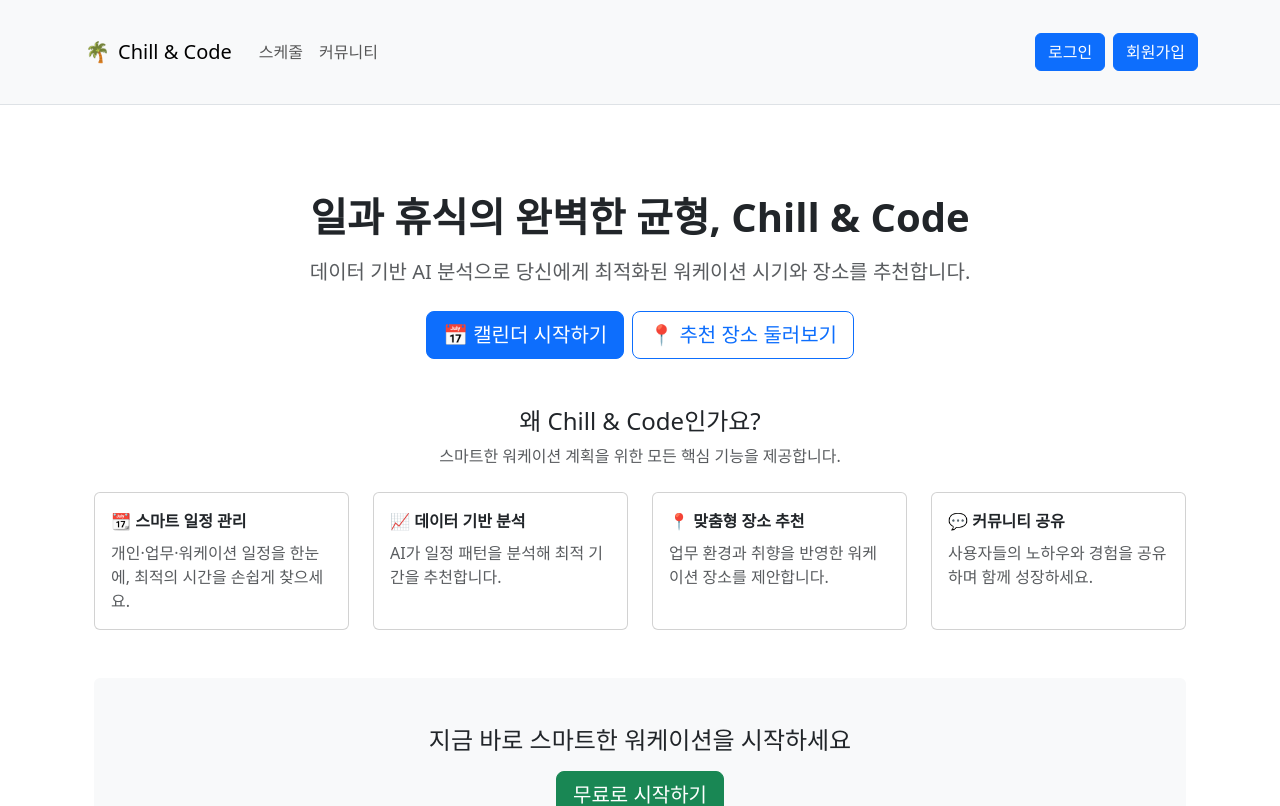
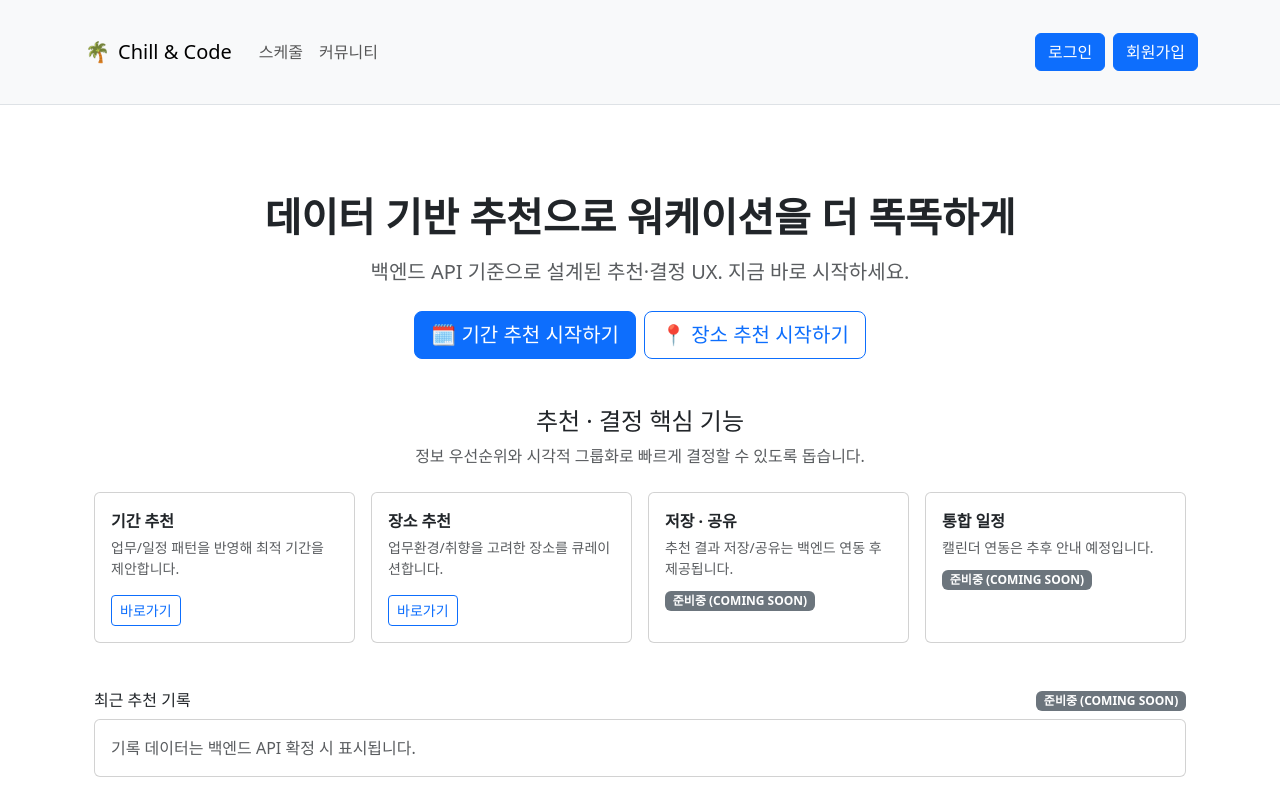
Before and after one commit to ssafy-chill-and-code/chill_and_code, a Vue app in the folder frontend/chill-and-code-fe/: page / in a window 1280 px wide. Shown: the top 806 px of the page. Built offline with nearby package versions, Linux system fonts and the light colour scheme; no server answers.

Commit message:
feat: 메인 화면 재구성 및 추천 진입 동선 강조 기간/장소 추천 CTA를 최상단에 배치하고, 동적 섹션(최근 추천/저장·공유/캘린더)은 준비중으로 명시. 기존 내용은 새로운 요구사항 기준으로 교체.

```diff
--- a/frontend/chill-and-code-fe/src/views/HomeView.vue
+++ b/frontend/chill-and-code-fe/src/views/HomeView.vue
@@ -1,54 +1,71 @@
 <template>
   <div class="container py-5">
-    <!-- Hero Section -->
+    <!-- Hero: 추천 플로우 진입 동선 우선 노출 -->
     <section class="text-center mb-5">
-      <h1 class="display-6 fw-semibold mb-3">일과 휴식의 완벽한 균형, Chill & Code</h1>
-      <p class="lead text-muted mb-4">데이터 기반 AI 분석으로 당신에게 최적화된 워케이션 시기와 장소를 추천합니다.</p>
-      <div class="d-flex justify-content-center gap-2">
-        <RouterLink class="btn btn-primary btn-lg" to="/schedule">📅 캘린더 시작하기</RouterLink>
-        <RouterLink class="btn btn-outline-primary btn-lg" to="/recommend">📍 추천 장소 둘러보기</RouterLink>
+      <h1 class="display-6 fw-semibold mb-3">데이터 기반 추천으로 워케이션을 더 똑똑하게</h1>
+      <p class="lead text-muted mb-4">백엔드 API 기준으로 설계된 추천·결정 UX. 지금 바로 시작하세요.</p>
+      <div class="d-flex flex-wrap justify-content-center gap-2">
+        <RouterLink class="btn btn-primary btn-lg" to="/recommend">🗓️ 기간 추천 시작하기</RouterLink>
+        <RouterLink class="btn btn-outline-primary btn-lg" to="/recommend/place">📍 장소 추천 시작하기</RouterLink>
       </div>
     </section>
 
-    <!-- Feature Grid Section -->
+    <!-- 추천 기능 하이라이트: 공통 컴포넌트 기반 구조 -->
     <section class="mb-5">
       <div class="text-center mb-4">
-        <h2 class="h4 mb-2">왜 Chill & Code인가요?</h2>
-        <p class="text-muted mb-0">스마트한 워케이션 계획을 위한 모든 핵심 기능을 제공합니다.</p>
+        <h2 class="h4 mb-2">추천 · 결정 핵심 기능</h2>
+        <p class="text-muted mb-0">정보 우선순위와 시각적 그룹화로 빠르게 결정할 수 있도록 돕습니다.</p>
       </div>
 
-      <div class="row g-4">
+      <div class="row g-3">
         <div class="col-12 col-md-6 col-lg-3">
           <div class="card h-100">
             <div class="card-body">
-              <div class="fw-semibold mb-2">📆 스마트 일정 관리</div>
-              <p class="mb-0 text-muted">개인·업무·워케이션 일정을 한눈에, 최적의 시간을 손쉽게 찾으세요.</p>
+              <div class="fw-semibold mb-1">기간 추천</div>
+              <div class="small text-muted mb-3">업무/일정 패턴을 반영해 최적 기간을 제안합니다.</div>
+              <RouterLink class="btn btn-sm btn-outline-primary" to="/recommend">바로가기</RouterLink>
             </div>
           </div>
         </div>
         <div class="col-12 col-md-6 col-lg-3">
           <div class="card h-100">
             <div class="card-body">
-              <div class="fw-semibold mb-2">📈 데이터 기반 분석</div>
-              <p class="mb-0 text-muted">AI가 일정 패턴을 분석해 최적 기간을 추천합니다.</p>
+              <div class="fw-semibold mb-1">장소 추천</div>
+              <div class="small text-muted mb-3">업무환경/취향을 고려한 장소를 큐레이션합니다.</div>
+              <RouterLink class="btn btn-sm btn-outline-primary" to="/recommend/place">바로가기</RouterLink>
             </div>
           </div>
         </div>
         <div class="col-12 col-md-6 col-lg-3">
           <div class="card h-100">
             <div class="card-body">
-              <div class="fw-semibold mb-2">📍 맞춤형 장소 추천</div>
-              <p class="mb-0 text-muted">업무 환경과 취향을 반영한 워케이션 장소를 제안합니다.</p>
+              <div class="fw-semibold mb-1">저장 · 공유</div>
+              <div class="small text-muted mb-2">추천 결과 저장/공유는 백엔드 연동 후 제공됩니다.</div>
+              <span class="badge text-bg-secondary">준비중 (COMING SOON)</span>
             </div>
           </div>
         </div>
         <div class="col-12 col-md-6 col-lg-3">
           <div class="card h-100">
             <div class="card-body">
-              <div class="fw-semibold mb-2">💬 커뮤니티 공유</div>
-              <p class="mb-0 text-muted">사용자들의 노하우와 경험을 공유하며 함께 성장하세요.</p>
+              <div class="fw-semibold mb-1">통합 일정</div>
+              <div class="small text-muted mb-2">캘린더 연동은 추후 안내 예정입니다.</div>
+              <span class="badge text-bg-secondary">준비중 (COMING SOON)</span>
             </div>
           </div>
+        </div>
+      </div>
+    </section>
+
+    <!-- 최근 추천/활동: 동적 데이터 의존 → 준비중 명시 -->
+    <section class="mb-5">
+      <div class="d-flex align-items-center justify-content-between mb-2">
+        <h2 class="h6 mb-0">최근 추천 기록</h2>
+        <span class="badge text-bg-secondary" title="백엔드 API 제공 전까지 정적 처리">준비중 (COMING SOON)</span>
+      </div>
+      <div class="card">
+        <div class="card-body text-muted">
+          기록 데이터는 백엔드 API 확정 시 표시됩니다.
         </div>
       </div>
     </section>
@@ -57,8 +74,11 @@
     <section>
       <div class="card bg-light border-0">
         <div class="card-body text-center py-5">
-          <h3 class="h4 mb-3">지금 바로 스마트한 워케이션을 시작하세요</h3>
-          <RouterLink class="btn btn-success btn-lg" to="/schedule">무료로 시작하기</RouterLink>
+          <h3 class="h4 mb-3">지금 바로 추천을 받아보세요</h3>
+          <div class="d-flex flex-wrap justify-content-center gap-2">
+            <RouterLink class="btn btn-success btn-lg" to="/recommend">기간 추천</RouterLink>
+            <RouterLink class="btn btn-outline-success btn-lg" to="/recommend/place">장소 추천</RouterLink>
+          </div>
         </div>
       </div>
     </section>
```
